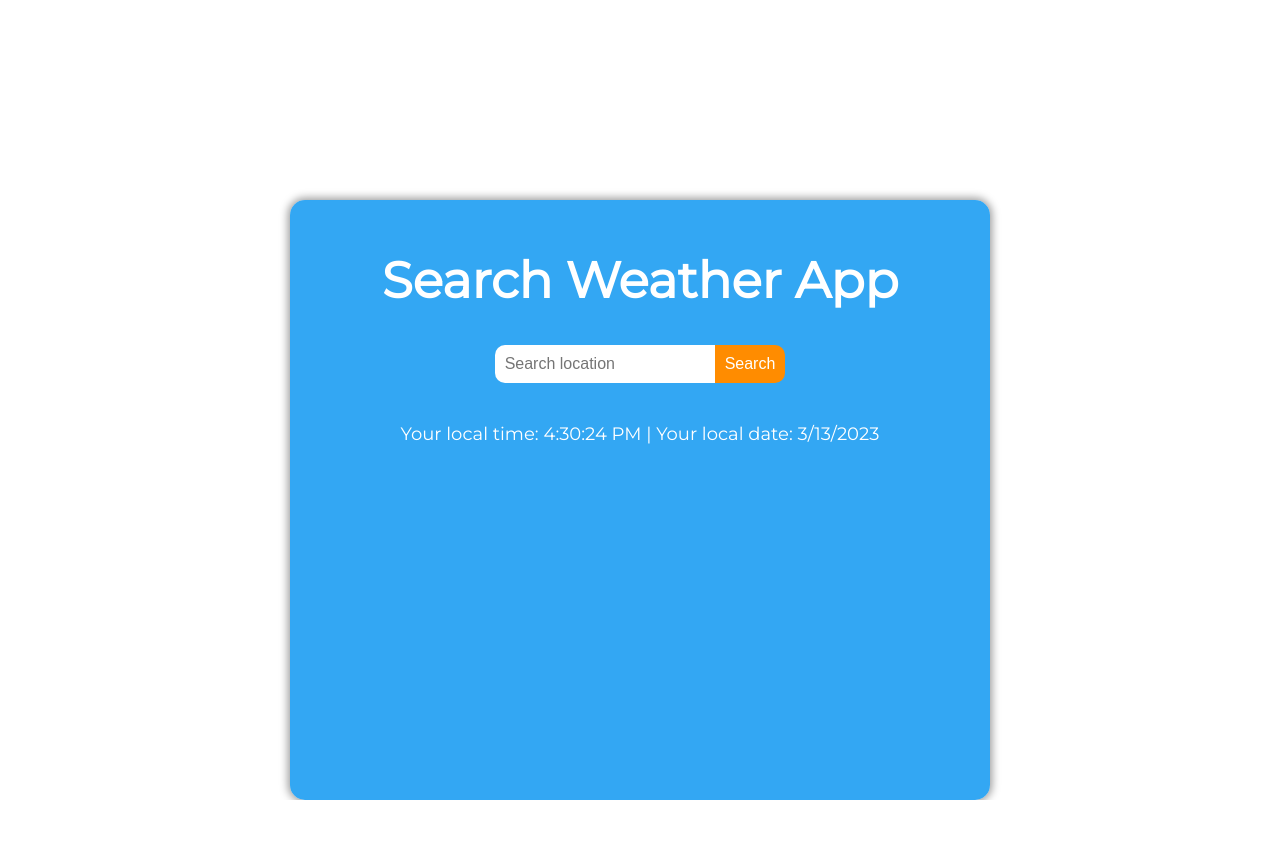
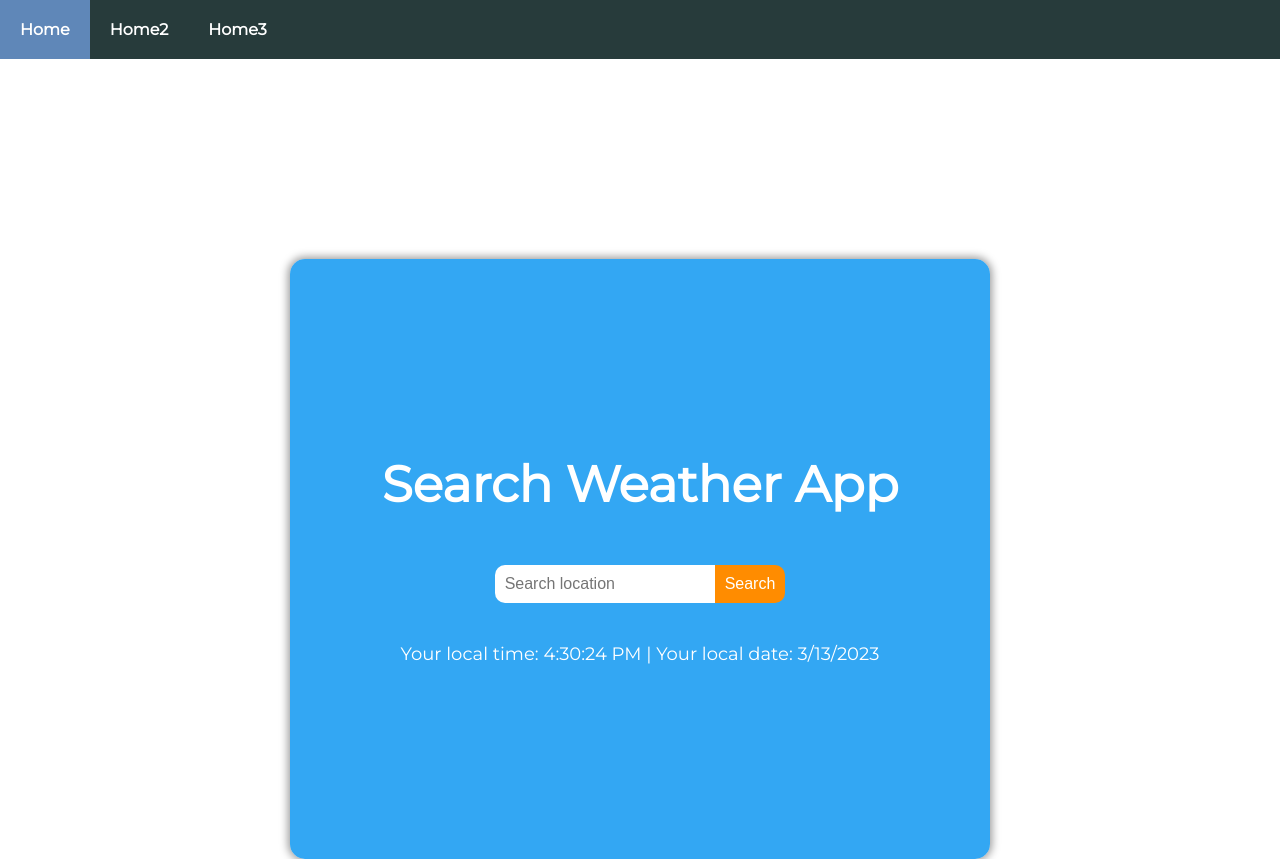
Before and after one commit to DominikPlavka/WeatherApp, a React (Create React App) app in the folder frontend/: page / in a window 1280 px wide. Before the commit the page ends 800 px from the top, so only its background shows below. Built offline with nearby package versions, Linux system fonts and the light colour scheme; no server answers.

Commit message:
Created basic navbar with CSS

```diff
--- a/frontend/src/App.js
+++ b/frontend/src/App.js
@@ -1,11 +1,9 @@
-import Home from "./pages/Home";
+import Home from "./pages/Home"
 
 function App() {
   return (
     <div className="App">
-
         <Home />
-
     </div>
   );
 }
--- a/frontend/src/components/Heading.css
+++ b/frontend/src/components/Heading.css
@@ -1,5 +1,5 @@
 .heading {
     font-size: 50px;
-    margin-top: 50px;
     color: white;
+    margin-bottom: 50px;
 }
--- /dev/null
+++ b/frontend/src/components/NavBar.css
@@ -0,0 +1,25 @@
+ul {
+    display: flex;
+    background-color: rgb(39, 59, 59);
+}
+
+li {
+    list-style-type: none;
+
+}
+
+li a {
+    display: block;
+    padding: 20px;
+    transition: background-color 300ms ease-in-out;
+    color: white;
+    font-weight: 700;
+}
+
+a:link {
+    text-decoration: none;
+}
+
+a:hover {
+    background-color: rgba(95, 135, 184, 1);
+}
--- a/frontend/src/components/NavBar.jsx
+++ b/frontend/src/components/NavBar.jsx
@@ -0,0 +1,13 @@
+import "./NavBar.css"
+
+const Navbar = () => {
+    return (
+            <ul>
+                <li><a href='https://github.com/'>Home</a></li>
+                <li><a href='https://github.com/'>Home2</a></li>
+                <li><a href='https://github.com/'>Home3</a></li>
+            </ul>
+    )
+}
+
+export default Navbar;
--- a/frontend/src/index.css
+++ b/frontend/src/index.css
@@ -1,18 +1,25 @@
 
 @import url('https://fonts.googleapis.com/css?family=Montserrat');
+* {
+  margin: 0;
+  padding: 0;
+}
+
+#root {
+  width: 100%;
+}
 
 p {
   color: white;
 }
 
 body {
-  margin: 0;
   font-family: 'Montserrat', sans-serif;
   -webkit-font-smoothing: antialiased;
   -moz-osx-font-smoothing: grayscale;
 }
 
-code {
+/*code {
   font-family: source-code-pro, Menlo, Monaco, Consolas, 'Courier New',
     monospace;
-}
+}*/
--- a/frontend/src/pages/Home.css
+++ b/frontend/src/pages/Home.css
@@ -1,11 +1,7 @@
-body {
+.container {
     display: flex;
     justify-content: center;
     align-items: center;
-}
-
-.icon {
-    size: 20px;
 }
 
 .search-container {
@@ -16,11 +12,16 @@ body {
     margin-top: 200px;
     display: flex;
     align-items: center;
+    justify-content: center;
     -webkit-box-shadow: 0px 0px 9px 2px rgba(0,0,0,0.40);
     box-shadow: 0px 0px 9px 2px rgba(0,0,0,0.40);
     flex-direction: column;
 }
 
+.icon {
+    size: 20px;
+}
+
 p {
     font-size: 18px;
 }
--- a/frontend/src/pages/Home.jsx
+++ b/frontend/src/pages/Home.jsx
@@ -1,3 +1,4 @@
+import Navbar from '../components/NavBar'
 import SearchBar from '../components/SearchBar'
 import Video from '../components/Video'
 import CurrentDate from '../components/CurrentDate'
@@ -29,17 +30,22 @@ const Home = () => {
     console.log(weather)
 
     return (
+        <div>
+            <Navbar />
+            <div className='container'>
                 <div className='search-container'>
-            <Heading text='Search Weather App'/>
+                    <Heading text='Search Weather App' />
                     <SearchBar setQuery={setQuery} />
                     {weather && (
                         <div>
                             <MainTemp weather={weather} />
-                    <Video conditions={conditions} setConditions={setConditions}/>
-                    <AdditionalInfo weather={weather}/>
+                            <Video conditions={conditions} setConditions={setConditions} />
+                            <AdditionalInfo weather={weather} />
                         </div>
                     )}
                     <CurrentDate />
+                </div>
+            </div>
         </div>
     )
 }
```
Lines whose indentation alone changed are shown as unchanged.
